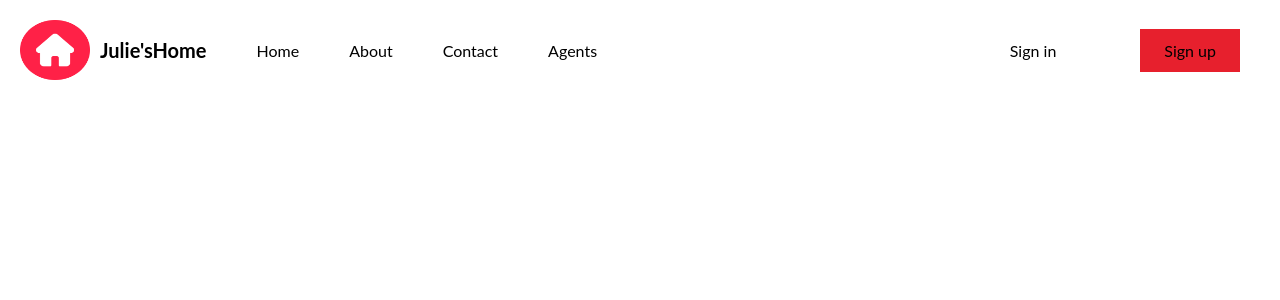
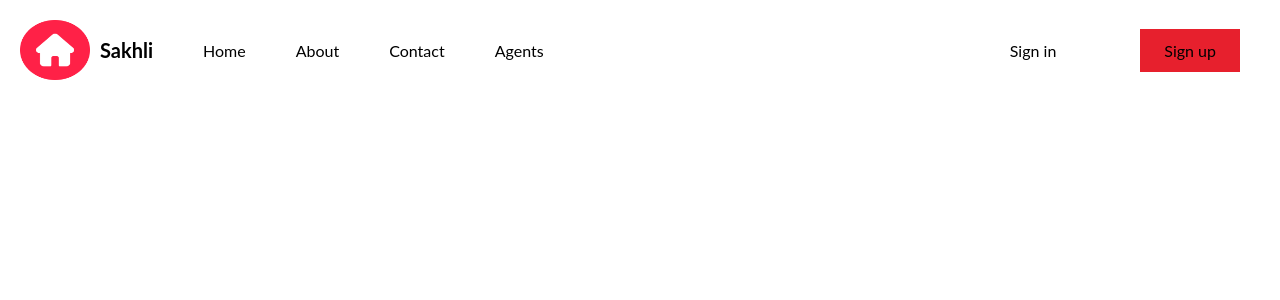
Before and after one commit to P4ndro/Sakhli, a React (Vite) app in the folder client/: page / in a window 1280 px wide. Shown: the top 300 px of the page. Built offline with nearby package versions, Linux system fonts and the light colour scheme.

Commit message:
Update navbar logo text from "Julie'sHome" to "Sakhli"

```diff
--- a/client/src/components/navbar/Navbar.jsx
+++ b/client/src/components/navbar/Navbar.jsx
@@ -8,7 +8,7 @@ function Navbar() {
         <div className="left">
         <a className="logo">
             <img className="img" src="home.png"  alt="logo" />
-            <span> Julie'sHome </span>
+            <span> Sakhli </span>
         </a>
         <a href="/">Home</a>
         <a href="/">About</a>
```
